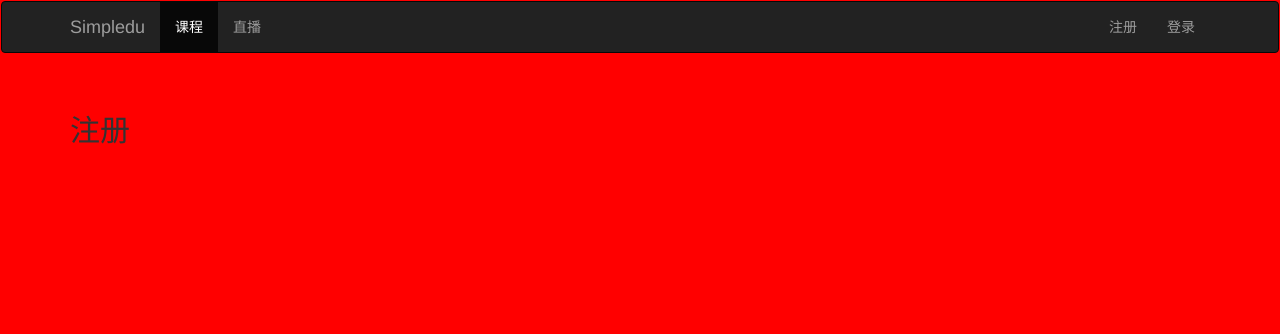
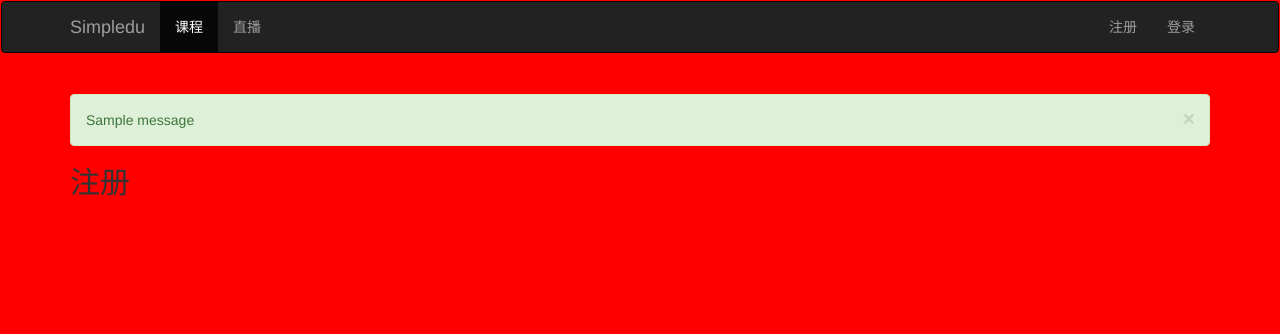
Before and after one commit to chenzy01/shiyanlou, a Flask app: template Online_education_website/simpledu/simpledu/templates/register.html in a window 1280 px wide. Shown: the top 334 px of the page. Run offline with Flask 2, Linux system fonts and the light colour scheme; the template is opened without the code that fills it, so the values that code supplies are empty; one stand-in notice (Sample message) is shown; parts of the project's set-up code (start-up, migrations or seed data) failed here and were passed over; some libraries are stand-ins or nearby versions.

Commit message:
Update base.html

```diff
--- a/Online_education_website/simpledu/simpledu/templates/base.html
+++ b/Online_education_website/simpledu/simpledu/templates/base.html
@@ -49,6 +49,18 @@
   </nav>
 
   <div class="container">
+    <!-- 自定义flash分类 -->
+    {% with messages = get_flashed_messages(with_categories=true) %}
+          {% if messages %}
+          {% for category, message in messages %}
+          <div class="alert alert-{{ category }} alert-dismissible" role="alert">
+            <button type="button" class="close" data-dismiss="alert" aria-label="Close"><span aria-hidden="true">&times;</span></button>
+            {{ message }}
+          </div>
+          {% endfor %}
+          {% endif %}
+      {% endwith %}
+
     {% block body %}{% endblock %}
     {% block footer %}{% endblock %}
   </div>
```
